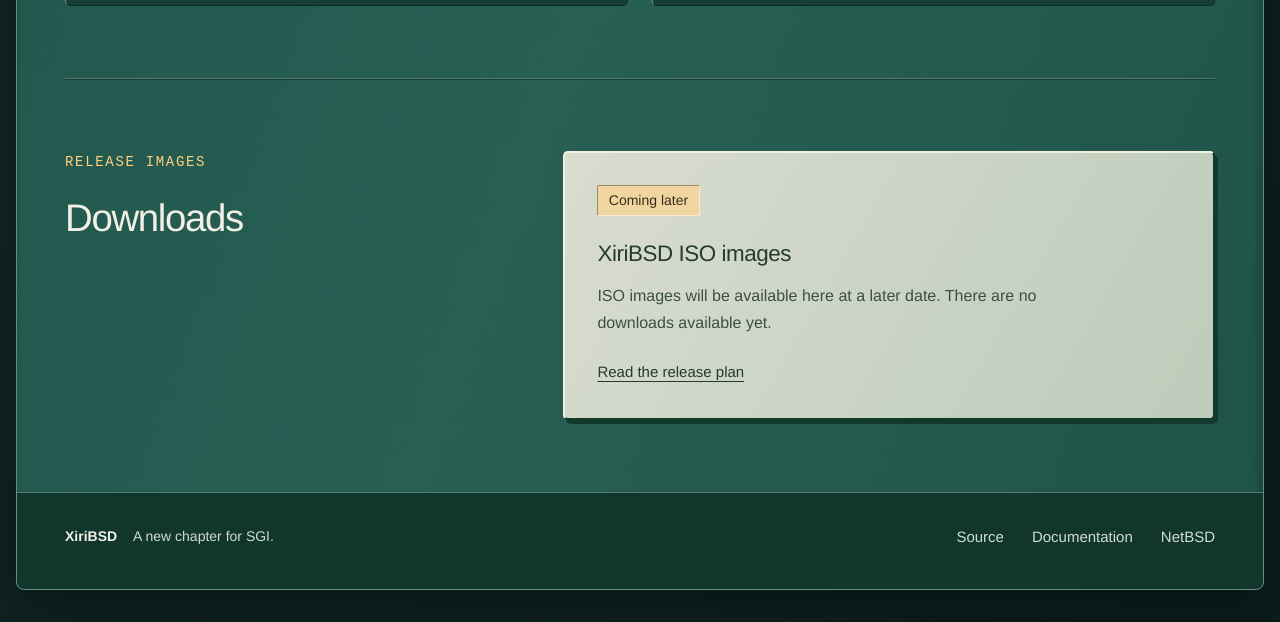
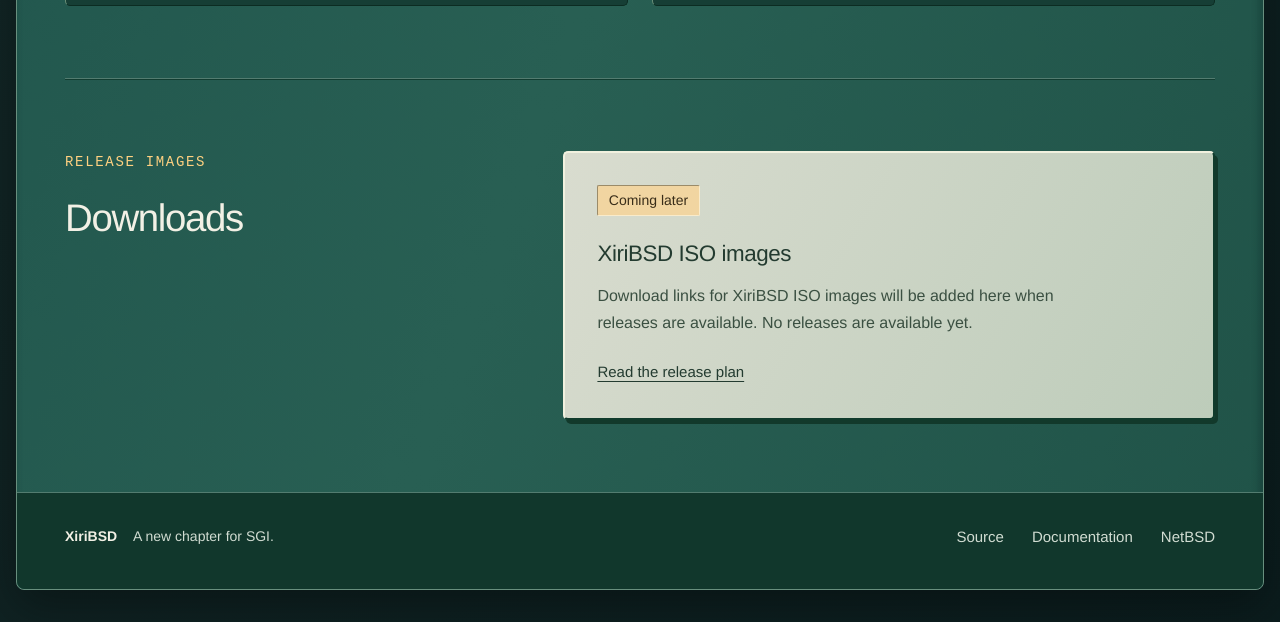
Before and after one commit to salvogendut/xiribsd, a plain HTML site: page website/public/index.html in a window 1280 px wide. Shown: the part 3013-3635 px from the top of the page. Drawn offline with Linux system fonts and the light colour scheme.

Commit message:
Document external release hosting and download links

```diff
--- a/website/public/index.html
+++ b/website/public/index.html
@@ -129,7 +129,7 @@
           <div class="download-placeholder">
             <span class="release-status">Coming later</span>
             <h3>XiriBSD ISO images</h3>
-            <p>ISO images will be available here at a later date. There are no downloads available yet.</p>
+            <p>Download links for XiriBSD ISO images will be added here when releases are available. No releases are available yet.</p>
             <a class="text-link" href="https://github.com/salvogendut/xiribsd/blob/main/IMPLEMENTATION.md">Read the release plan</a>
           </div>
         </section>
```
Also changed, not shown: 3 other files.
